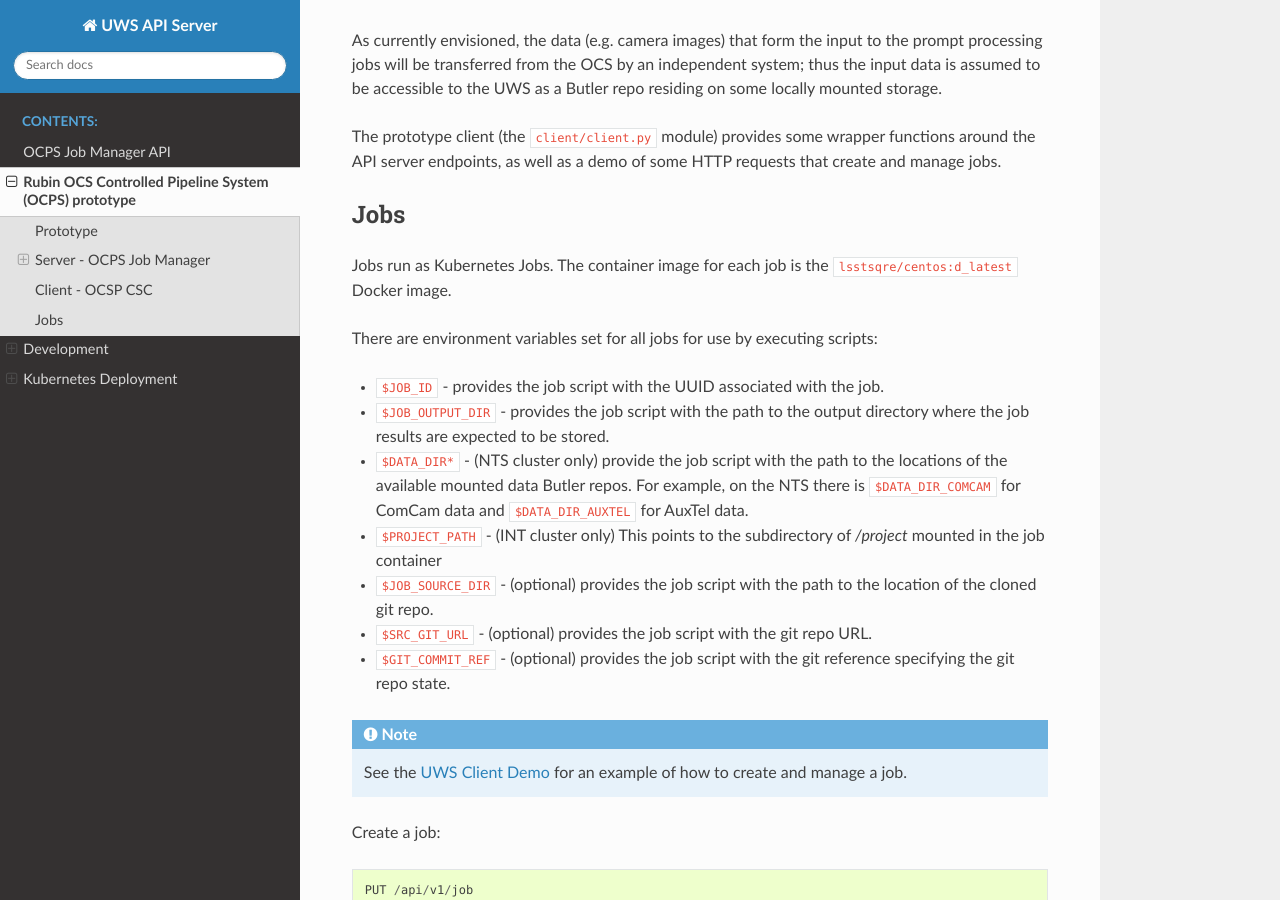
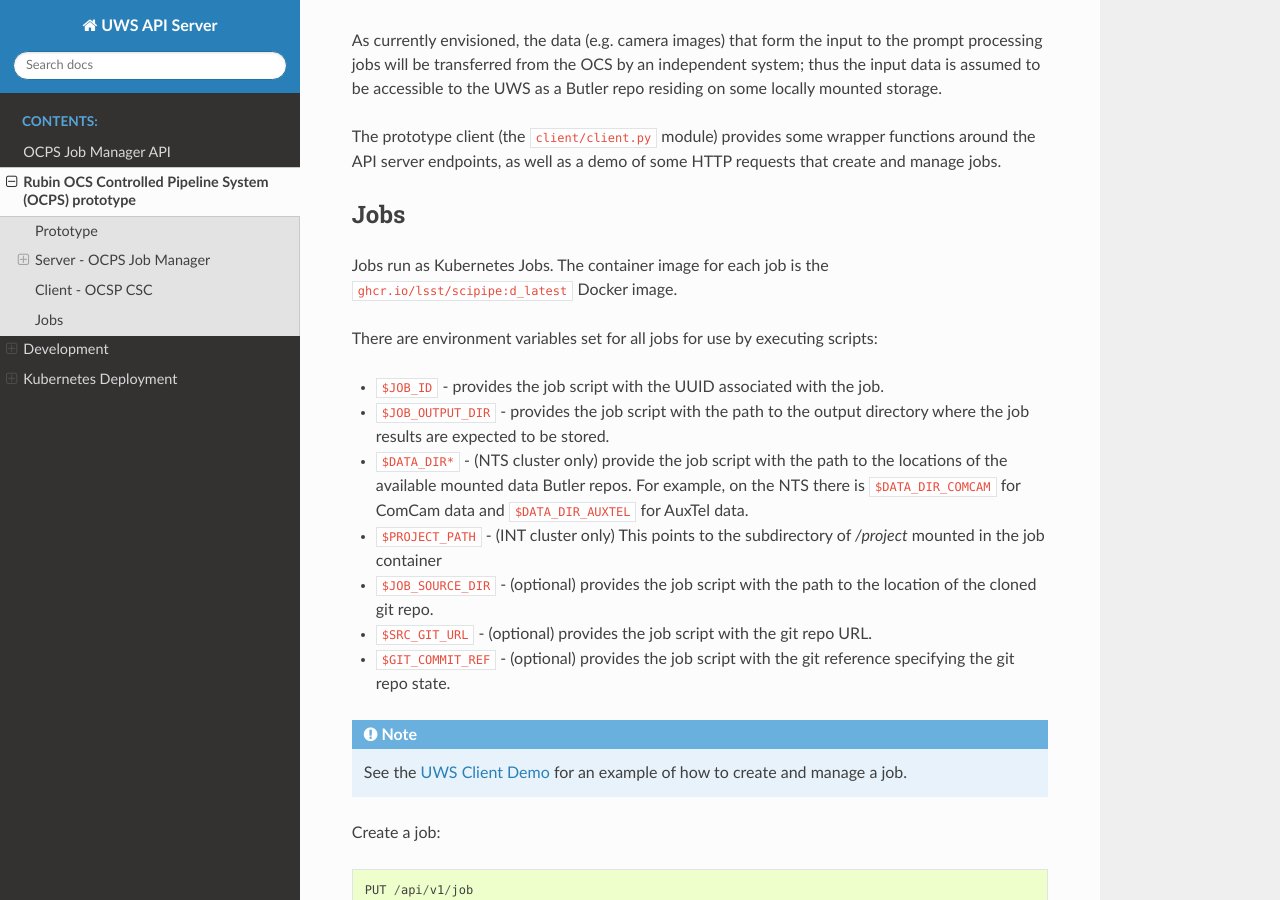
Before and after one commit to lsst-dm/uws-api-server, a Sphinx documentation site: the page built from docs/ocps_prototype.rst, in a window 1280 px wide and 900 px high, scrolled down 1216 px. Built offline with Sphinx 7.4.7 and the Read the Docs theme 3.1.0, drawn with Linux system fonts in a browser that asks for light colours.

Commit message:
Change docker repo to ghcr

```diff
--- a/docs/ocps_prototype.rst
+++ b/docs/ocps_prototype.rst
@@ -37,7 +37,7 @@ The prototype client (the ``client/client.py`` module) provides some wrapper fun
 Jobs
 ----------------------
 
-Jobs run as Kubernetes Jobs. The container image for each job is the ``lsstsqre/centos:d_latest`` Docker image.
+Jobs run as Kubernetes Jobs. The container image for each job is the ``ghcr.io/lsst/scipipe:d_latest`` Docker image.
 
 There are environment variables set for all jobs for use by executing scripts:
 
```
